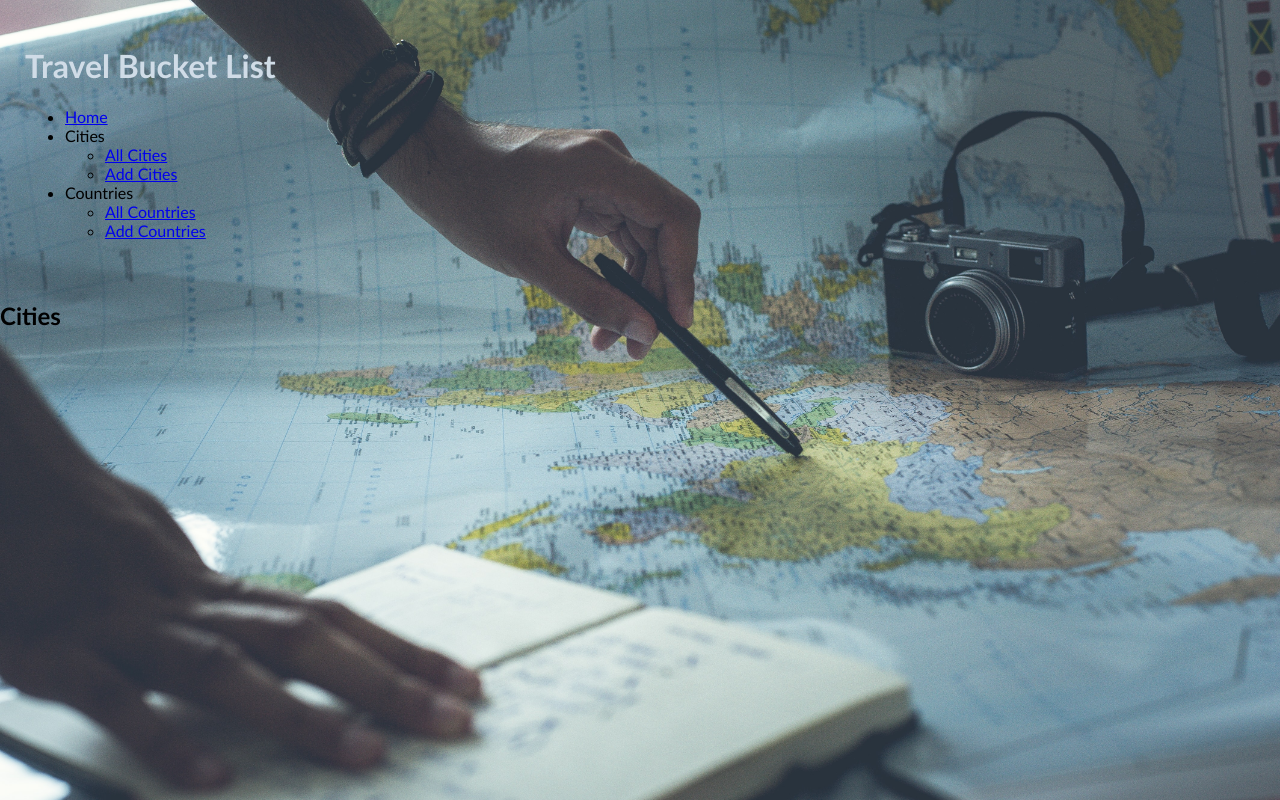
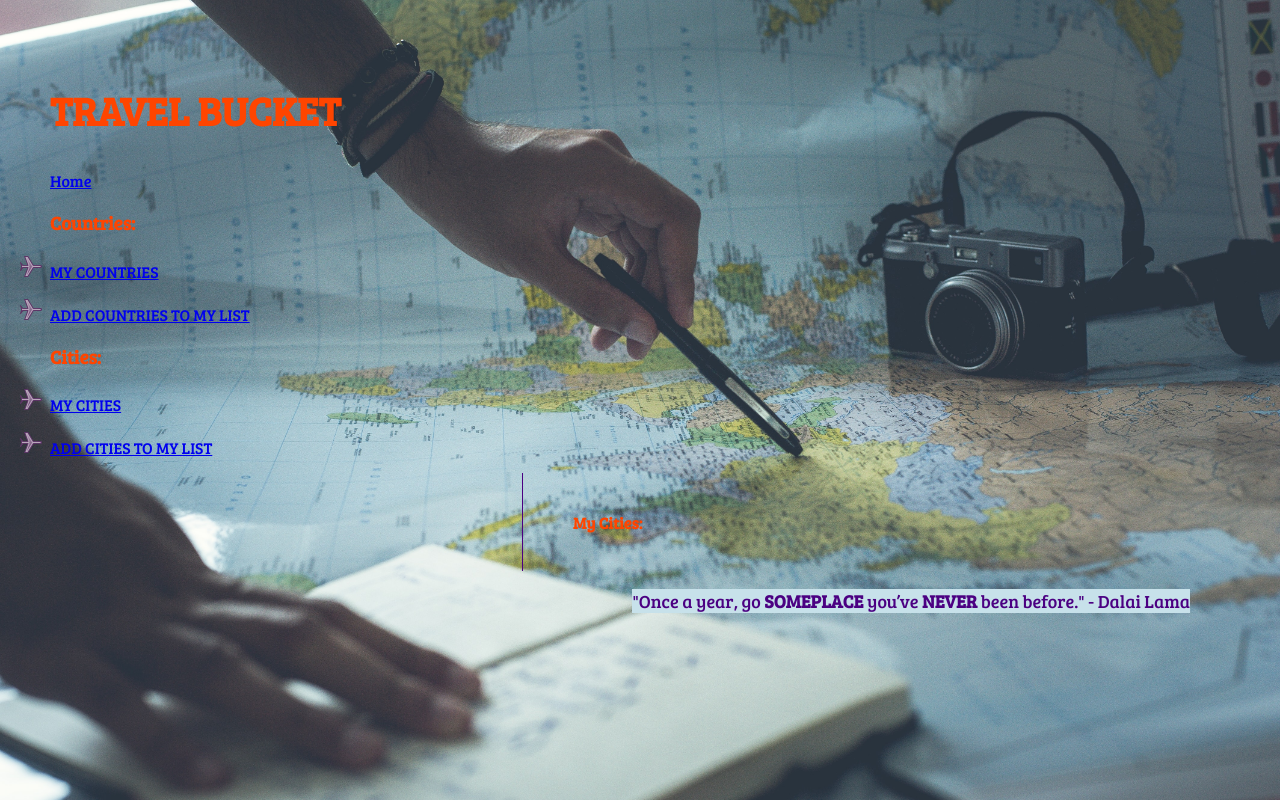
Before and after one commit to yanazykova/Python_project_travel_bucket, a Flask app: page /cities in a window 1280 px wide. Run offline with Flask 2, Linux system fonts and the light colour scheme; data that the repository does not hold is empty; some libraries are stand-ins or nearby versions; some web fonts are replaced.

Commit message:
Added more style

```diff
--- a/app_end_point/controllers/cities_controller.py
+++ b/app_end_point/controllers/cities_controller.py
@@ -60,7 +60,7 @@ def update_city(id):
 
 
 # DELETE
-@cities_blueprint.route("/cities/<id>/delete", methods=['POST'])
+@cities_blueprint.route("/cities/<id>/delete", methods=['DELETE'])
 def delete_city(id):
     city_repository.delete(id)
     return redirect("/cities")
--- a/app_end_point/controllers/countries_controller.py
+++ b/app_end_point/controllers/countries_controller.py
@@ -43,7 +43,7 @@ def update_country(id):
 
 
 # DELETE
-@countries_blueprint.route("/countries/<id>/delete", methods=["POST"])
+@countries_blueprint.route("/countries/<id>/delete", methods=["DELETE"])
 def delete_country(id):
     country_repository.delete(id)
     return redirect("/countries")
--- a/app_end_point/static/css/style.css
+++ b/app_end_point/static/css/style.css
@@ -1,16 +1,104 @@
 body {
     background-size: cover;
     background-image: url("../images/background.jpg");
+    font-family: 'Bree Serif', serif;
     background-repeat: no-repeat;
-    font-family: 'Trebuchet MS', 'Lucida Sans Unicode', 'Lucida Grande', 'Lucida Sans', Arial, sans-serif;
+    padding: 25px;
+    margin: 25px;
+}
+
+body > header {
+    grid-area: header;
+}
+
+body > div > header > section > h1 {
+    /* writing-mode: vertical-rl; */
+    text-orientation: upright;
+    color: orangered;
+    font-size: 40px;
+    font-weight: bolder;
+}
+
+ul {
+    list-style-image: url('../images/airplane.png');
+}
+
+
+body > main > header > section > a {
+    text-align: right;
+}
+
+
+nav ul li {
+    margin-bottom: 15px;
+    text-transform: uppercase;
+    color: orangered;
+}
+
+ul {
     padding: 0px;
     margin: 0px;
-}
-
-body > main > h1 {
-    color: #d0dce7;
+    list-style-type: none;
 }
 
 main {
+    grid-area: content;
     padding: 25px;
 }
+
+.main--menu {
+    color: orangered;
+}
+
+body > footer {
+    color: white;
+    text-align: center;
+  }
+
+
+  footer {
+    grid-area: footer;
+  }
+
+  footer > blockquote {
+      /* position: absolute; */
+      color: indigo;
+      text-align: right;
+      font-size: 18px;
+  }
+
+  #content {
+    border-left: 1px solid indigo;
+    padding-left: 50px;
+    color: indigo;
+    }
+
+  button {
+    cursor: pointer;
+  }
+
+  h2 {
+    color: orangered;
+    font-size: 16px;
+  }
+
+  form > div > label {
+      color: orangered;
+  }
+
+  main > section > p {
+      color: orangered;
+  }
+
+  #grid-container {
+    display: grid;
+    grid-template-areas:
+      'header header'
+      'main content'
+      'footer footer';
+    grid-template-columns: 4fr 6fr;
+  }
+
+  blockquote span {
+      background-color: rgb(199, 225, 234) ;
+  }
--- a/app_end_point/templates/base.html
+++ b/app_end_point/templates/base.html
@@ -5,35 +5,49 @@
     <meta name="viewport" content="width=device-width, initial-scale=1.0">
     <meta http-equiv="X-UA-Compatible" content="ie=edge">
     <title>Travel Bucket List</title>
-    <link href="https://fonts.google.com/specimen/Bree+Serif?selection.family=Bree+Serif" rel="stylesheet">
+    <link href="https://fonts.googleapis.com/css2?family=Bree+Serif&display=swap" rel="stylesheet">
     <link rel="stylesheet" href="{{ url_for('static', filename='css/style.css') }}">
 </head>
 <body>
-    <main class="flex flex--row">
-        <h1>Travel Bucket List</h1>
-        <nav>
-            <ul class="menu">
-                <li><a href="/">Home</a></li>
-                <li>
-                    Cities
+    <div id="grid-container">
+    <header>
+        <section>
+            <h1><strong>TRAVEL BUCKET</strong></h1>
+            <a href="/">Home</a>
+            <p></p>
+            <p></p>
+            <p></p>
+            <nav class="main--menu">
+                <h1><strong>Countries:</strong></h1>
+                <p></p>
                     <ul>
-                        <li><a href="/cities">All Cities</a></li>
-                        <li><a href="/cities/new">Add Cities</a></li>
+                        <li>
+                            <a href="/countries">My Countries</a>
+                        </li>
+                        <li>
+                            <a href="/countries/new">Add Countries to My List</a>
+                        </li>
                     </ul>
-                </li>
-                <li>
-                    Countries
+                <h1><strong>Cities:</strong></h1>
+                <p></p>
                     <ul>
-                        <li><a href="/countries">All Countries</a></li>
-                        <li><a href="/countries/new">Add Countries</a></li>
+                        <li>
+                            <a href="/cities">My Cities</a>
+                        </li>
+                        <li>
+                            <a href="/cities/new">Add Cities to My List</a>
+                        </li>
                     </ul>
-                </li>
-            </ul>
-        </nav>
-    </main>
-    <section>
-        {% block content %}
-        {% endblock %}
-    </section>
+                </nav>
+            </section>
+        </header>
+        <main id="content">
+            {% block content %}
+            {% endblock %}
+        </main>
+    <footer>
+        <blockquote><span>"Once a year, go <strong>SOMEPLACE</strong> you’ve <strong>NEVER</strong> been before." - Dalai Lama</span></blockquote>
+    </footer>
+</div>
 </body>
 </html>
--- a/app_end_point/templates/cities/edit.html
+++ b/app_end_point/templates/cities/edit.html
@@ -25,12 +25,12 @@
 
           <option value="true"
             {% if city.visited == True %} selected="selected" {% endif %}>
-            True
+            Yes
           </option>
 
           <option value="false"
             {% if city.visited == False %} selected="selected" {% endif %}>
-            False
+            No
           </option>
 
         </select>
--- a/app_end_point/templates/cities/index.html
+++ b/app_end_point/templates/cities/index.html
@@ -1,13 +1,18 @@
 {% extends "base.html" %}
 {% block content %}
 
-<h2>Cities</h2>
+<h2>My Cities:</h2>
 
 {% for city in cities %}
 
 <section>
-    <h3><a href="cities/{{city.id}}">{{ city.name }}</a></h3>
+    <h3><a>{{ city.name }}</a></h3>
     <p>{{city.country.name}}</p>
+    {% if city.visited == False %}
+      <!-- <i class="fa fa-check fa-2x" style="color:green" aria-hidden="true"></i>
+    {% else %}
+      <i class="fa fa-times fa-2x" aria-hidden="true"></i>
+    {% endif %} -->
     <p>{{city.visited}}</p>
     <!-- <a href="/cities/{{ city.id }}/edit">Edit</a> -->
     <form action="/cities/{{ city.id }}/edit" method="GET">
@@ -16,13 +21,6 @@
     <form action="/cities/{{ city.id }}/delete" method="POST">
         <input type="submit" value="Delete">
     </form>
-
-    <!-- {% if city.visited == True %}
-          <i class="fa fa-check fa-2x" style="color:green" aria-hidden="true"></i>
-        {% else %}
-          <i class="fa fa-times fa-2x" aria-hidden="true"></i>
-        {% endif %} -->
-
 </section>
 
 {% endfor %}
--- a/app_end_point/templates/cities/new.html
+++ b/app_end_point/templates/cities/new.html
@@ -23,8 +23,8 @@
     <div>
         <label for="visited">Visited:</label>
         <select id="visited" name="visited">
-          <option value="true">True</option>
-          <option value="false">False</option>
+          <option value="true">Yes</option>
+          <option value="false">Nope</option>
         </select>
       </div>
 
--- a/app_end_point/templates/countries/index.html
+++ b/app_end_point/templates/countries/index.html
@@ -1,16 +1,18 @@
 {% extends "base.html" %}
 {% block content %}
 
-<h2>Countries</h2>
+<h2>My Countries:</h2>
 
 {% for country in countries %}
 
 <section>
     <p>{{ country.name }}</p>
-    <a href="/countries/{{ country.id }}/edit">Edit</a>
+    <a href="/countries/{{ country.id }}/edit"><button>Edit</button></a>
     <!-- <form action="/countries/{{ country.id }}/edit" method="POST">
         <input type="submit" value="Edit">
     </form> -->
+    <p></p>
+    <!-- <a href="/countries/{{ country.id }}/delete"><button>Delete</button></a> -->
     <form action="/countries/{{ country.id }}/delete" method="POST">
         <input type="submit" value="Delete">
     </form>
```
Also changed, not shown: app_end_point/tests/city_test.py (+0 -9 lines), app_end_point/static/images/airplane.png (added).
